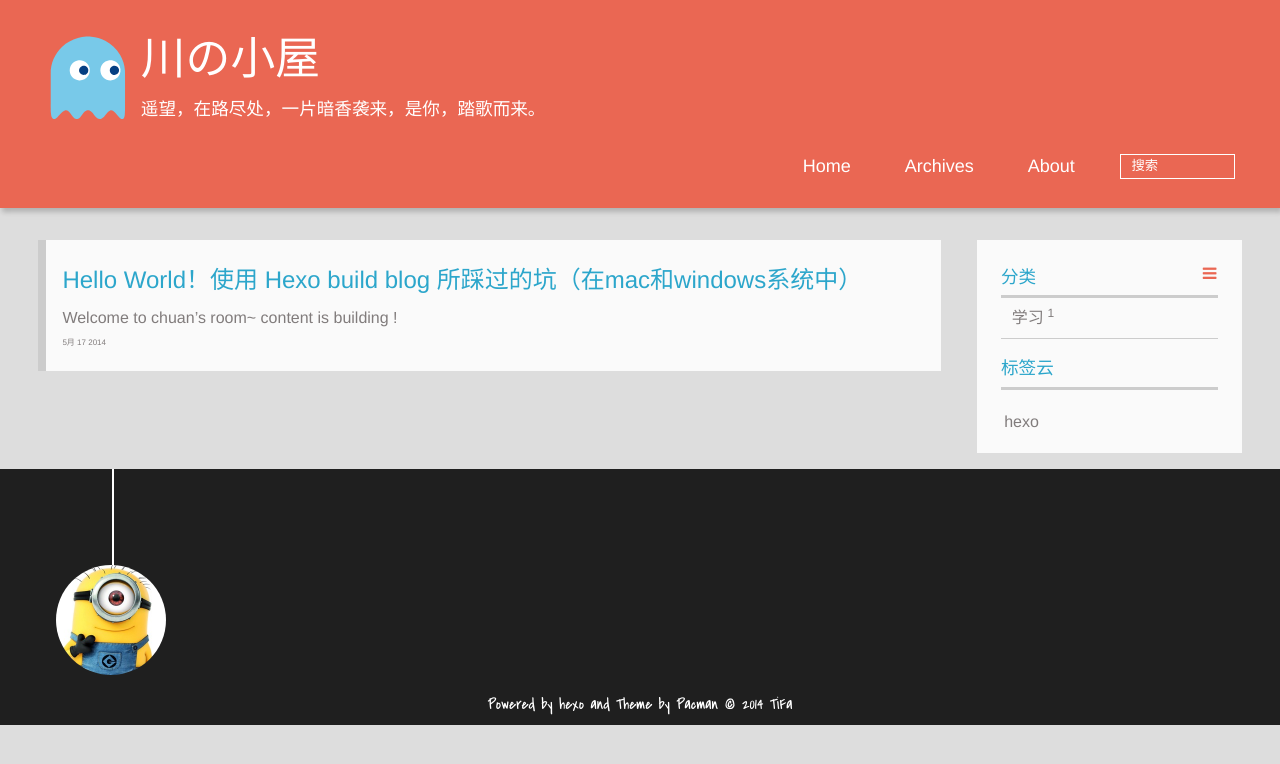
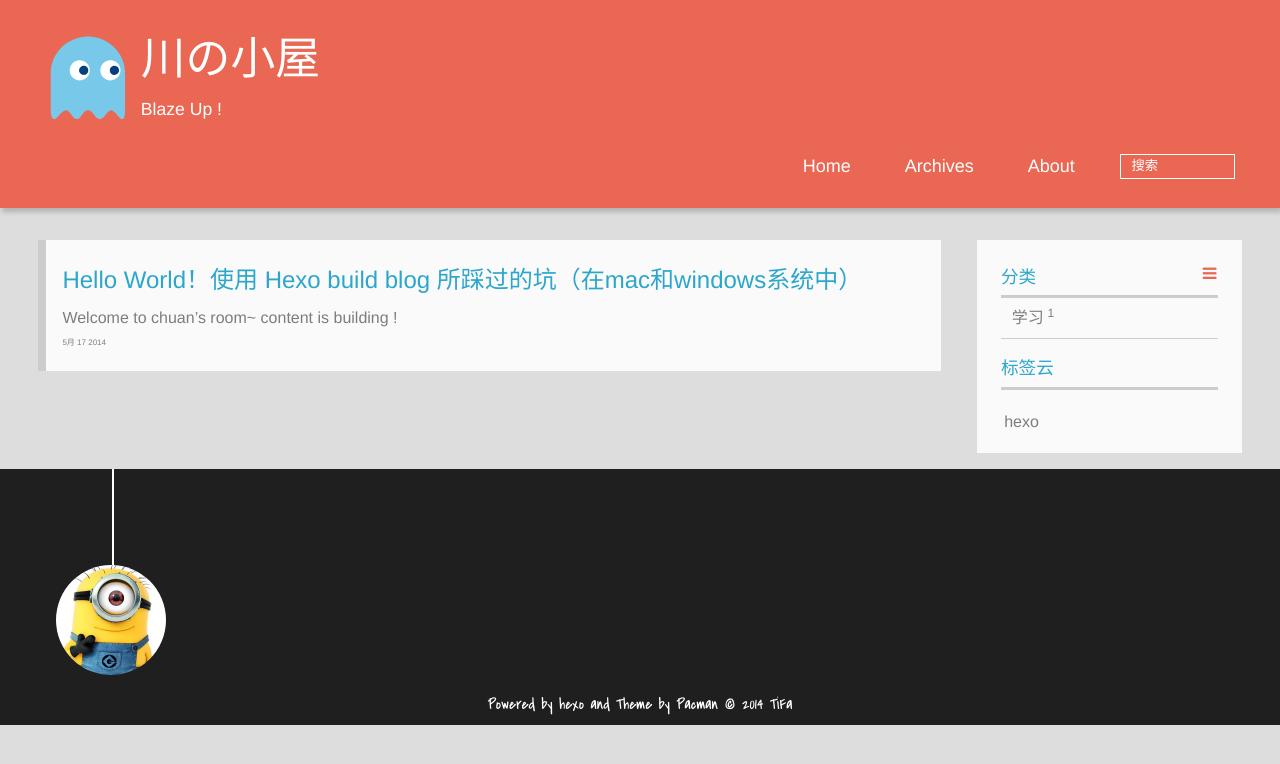
Before and after one commit to pentakol/pentakol.github.io, a plain HTML site: page index.html in a window 1280 px wide. Drawn offline with Linux system fonts and the light colour scheme.

Commit message:
Site updated: 2014-05-18 18:45:32

```diff
--- a/index.html
+++ b/index.html
@@ -46,7 +46,7 @@
 
 			<div id="textlogo">
 				<h1 class="site-name"><a href="/" title="川の小屋">川の小屋</a></h1>
-				<h2 class="blog-motto">遥望，在路尽处，一片暗香袭来，是你，踏歌而来。</h2>
+				<h2 class="blog-motto">Blaze Up !</h2>
 			</div>
 			<div class="navbar"><a class="navbutton navmobile" href="#" title="菜单">
 			</a></div>
```
Also changed, not shown: 2014/05/17/hello-world/index.html (+1 -1 lines), about/index.html (+1 -1 lines), archives/2014/05/index.html (+1 -1 lines), archives/2014/index.html (+1 -1 lines), archives/index.html (+1 -1 lines), categories/index.html (+1 -1 lines), categories/学习/index.html (+1 -1 lines), tags/hexo/index.html (+1 -1 lines), tags/index.html (+1 -1 lines).
